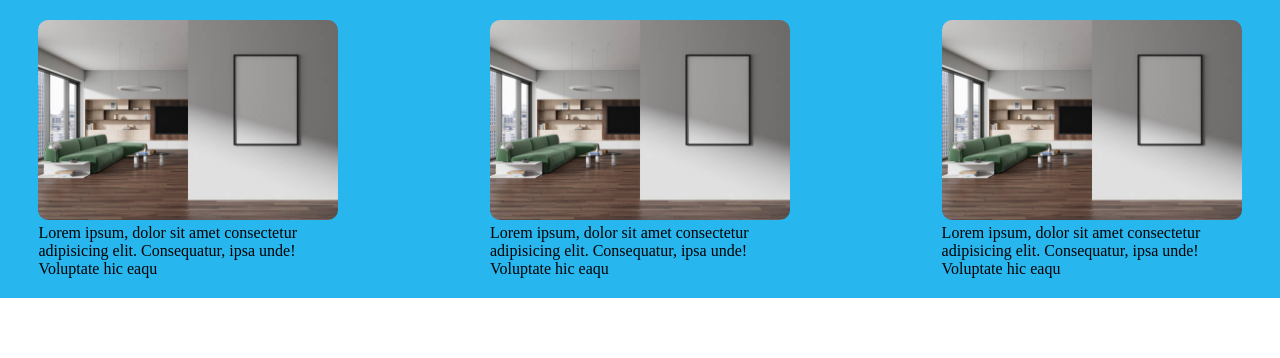
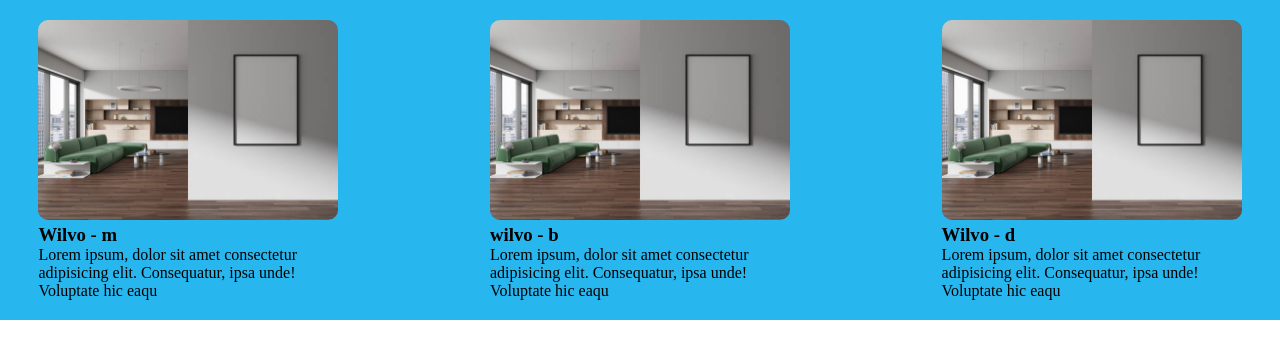
Before and after one commit to Oscarabg/textsite, a plain HTML site: page index.html in a window 1280 px wide. Drawn offline with Linux system fonts and the light colour scheme.

Commit message:
ajout de h3

```diff
--- a/index.html
+++ b/index.html
@@ -13,6 +13,7 @@
                 <figure>
                     <img src="./assets/img/img-test.jpg" alt="">
                 </figure>
+                <h3>Wilvo - m</h3>
                 <p>Lorem ipsum, dolor sit amet consectetur adipisicing elit. Consequatur, ipsa unde! Voluptate hic eaqu
                 </p>
             </article>
@@ -21,6 +22,7 @@
                 <figure>
                     <img src="./assets/img/img-test.jpg" alt="">
                 </figure>
+                <h3>wilvo - b</h3>
                 <p>Lorem ipsum, dolor sit amet consectetur adipisicing elit. Consequatur, ipsa unde! Voluptate hic eaqu
                 </p>
             </article>
@@ -29,6 +31,7 @@
                 <figure>
                     <img src="./assets/img/img-test.jpg" alt="">
                 </figure>
+                <h3>Wilvo - d</h3>
                 <p>Lorem ipsum, dolor sit amet consectetur adipisicing elit. Consequatur, ipsa unde! Voluptate hic eaqu
                 </p>
             </article>
```
